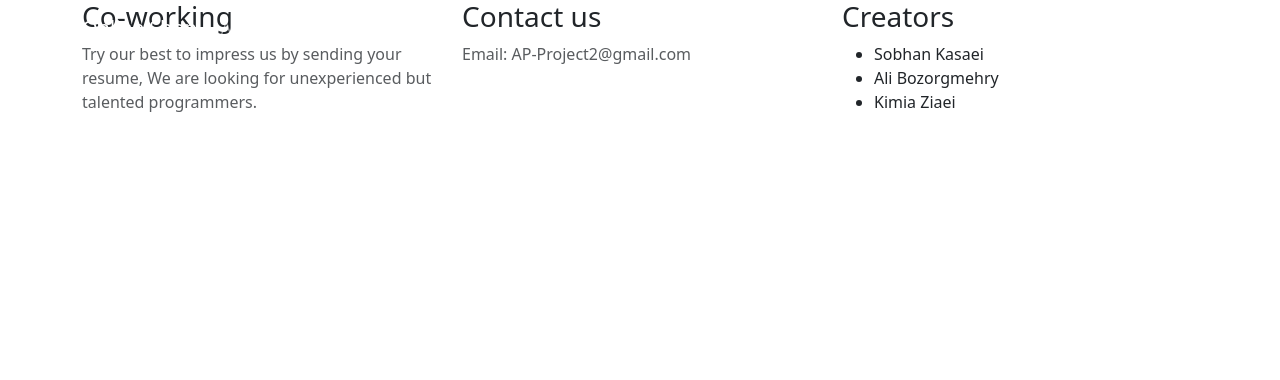
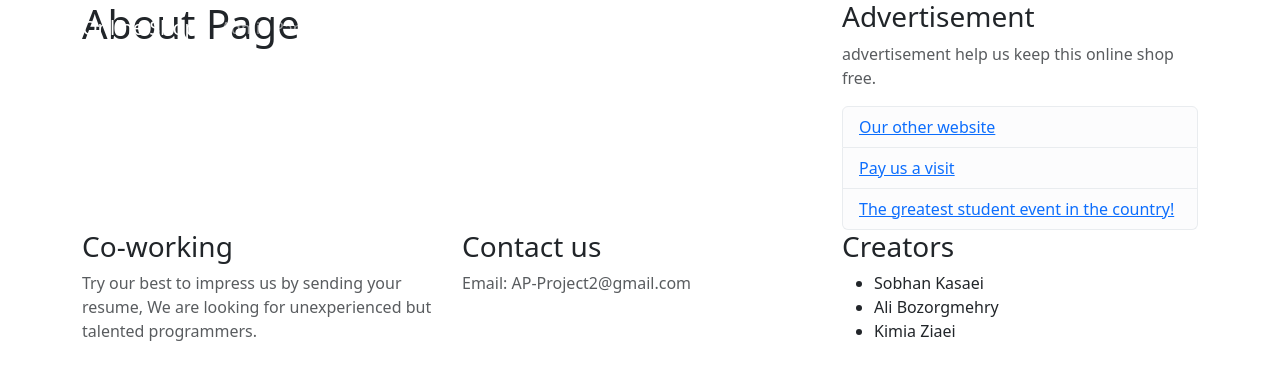
Before and after one commit to RealSobhan/A.P.P2, a Python web app: template templates/about.html in a window 1280 px wide. Shown: the top 380 px of the page. Run offline with Jinja, Linux system fonts and the light colour scheme; the template is opened without the code that fills it, so the values that code supplies are empty.

Commit message:
The next part of the body section was added to layout file

```diff
--- a/templates/layout.html
+++ b/templates/layout.html
@@ -42,6 +42,35 @@
             </div>
         </nav>
     </header>
+    <main role="main" class="container">
+        <div class="row">
+            <div class="col-md-8">
+              <!-- messages that we wante to display in the page :(-->
+                {% with messages = get_flashed_messages(with_categories=true) %}
+                    {% if messages %}
+                        {% for category, message in messages %}
+                            <div class="alert alert-{{ category }}">
+                                {{ message }}
+                            </div>
+                        {% endfor %}
+                    {% endif %}
+                {% endwith %}
+                {% block content %}{% endblock content%}
+            </div>
+            <div class="col-md-4">
+                <div class="content-section rounded-box">
+                    <h3>Advertisement</h3>
+                    <p class="text-muted">advertisement help us keep this online shop free.</p>
+                    <ul class="list-group">
+                      <!-- links for our side bar-->
+                        <li class="list-group-item list-group-item-light advertisement"><a href='https://www.digikala.com/'>Our other website</a></li>
+                        <li class="list-group-item list-group-item-light advertisement"><a href='https://www.google.com/maps/place/%D8%AF%D8%A7%D9%86%D8%B4%DA%A9%D8%AF%D9%87+%D9%85%D9%87%D9%86%D8%AF%D8%B3%DB%8C+%D8%B5%D9%86%D8%A7%DB%8C%D8%B9+%D8%AF%D8%A7%D9%86%D8%B4%DA%AF%D8%A7%D9%87+%D8%B5%D9%86%D8%B9%D8%AA%DB%8C+%D8%B4%D8%B1%DB%8C%D9%81%E2%80%AD/@35.7040543,51.3508202,18.51z/data=!4m6!3m5!1s0x3f8e00a8ecd00001:0x313ae76059e1e204!8m2!3d35.7037749!4d51.3504977!16s%2Fg%2F11dyp5sfrv?entry=ttu'>Pay us a visit</a></li>
+                        <li class="list-group-item list-group-item-light advertisement"><a href='https://gamein.ie.sharif.ir/'>The greatest student event in the country!</a></li>
+                    </ul>
+                </div>
+            </div>
+        </div>
+    </main>
       <!-- create a footbar-->
       <footer class="site-footer">
         <div class="container">
```
